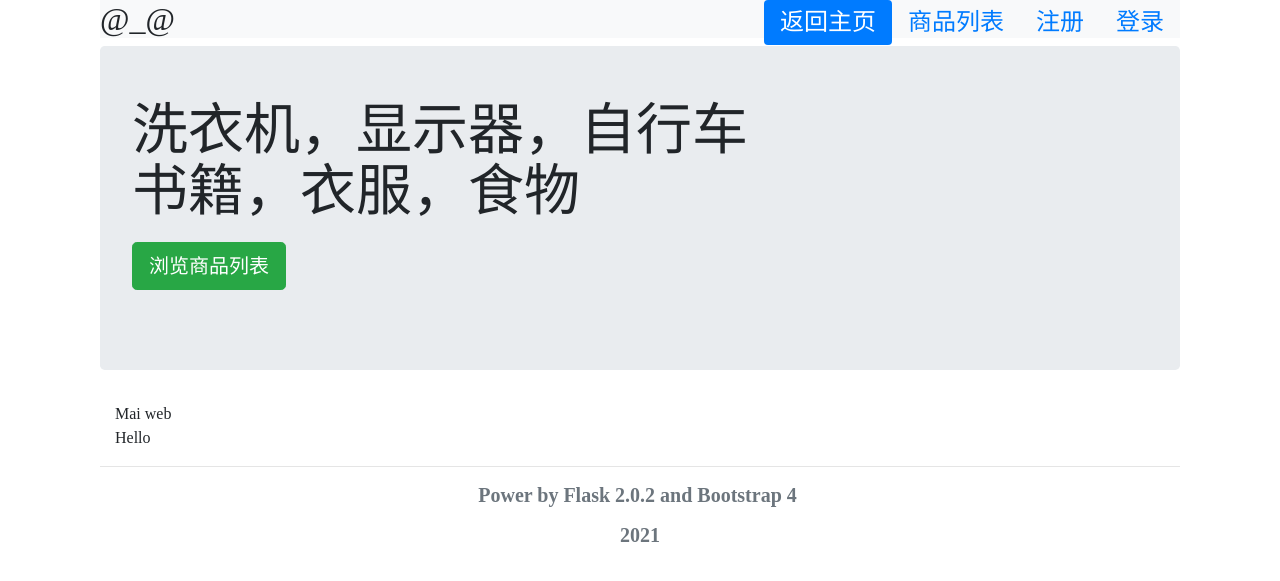
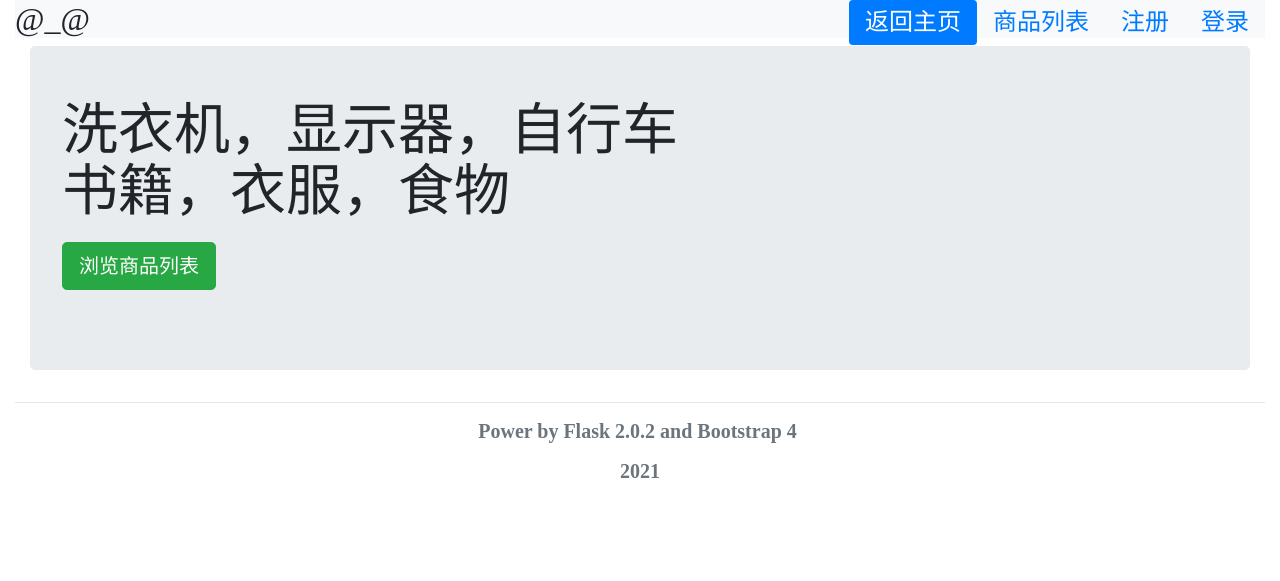
Before and after one commit to wpwupingwp/mai_web, a Flask app: page / in a window 1280 px wide. Shown: the top 581 px of the page. Run offline with Flask 2, Linux system fonts and the light colour scheme; some libraries are stand-ins or nearby versions.

Commit message:
clean div

```diff
--- a/mai/templates/base.html
+++ b/mai/templates/base.html
@@ -17,9 +17,8 @@
         body {font-family: "微软雅黑", "PingFang SC", "Hiragino Sans GB", "Heiti SC", "Microsoft YaHei", "WenQuanYi Micro Hei" !important;}
     </style>
 </head>
-<body class="container ">
-<div class="container-fluid">
-    <div class="header ">
+<body class="container-fluid">
+    <div class="header sticky-top">
         <nav class="bg-light font-weight-bolder">
             <ul class="nav nav-pills float-right">
                 {% if request.path != "/index" %}
@@ -54,15 +53,9 @@
                     </li>
                 {% endif %}
             </ul>
-        <h2 class="text mx-auto py">@_@</h2>
+        <h2 class="text">@_@</h2>
         </nav>
-    </div>
-
-    <div class="jumbotron">
-        <h1 class="display-4" style="line-height: 40px;">洗衣机，显示器，自行车</h1>
-        <p class="lead display-4">书籍，衣服，食物</p>
-        <p><a class="btn btn-lg btn-success" href="/goods" role="button">浏览商品列表</a></p>
-    </div>
+</div>
 
 <div class="container-fluid">
     {% with messages = get_flashed_messages() %}
--- a/mai/templates/index.html
+++ b/mai/templates/index.html
@@ -1,6 +1,8 @@
 {% extends "base.html" %}
 {% block content %}
-<header>Mai web</header>
-
-<p>Hello</p>
+<div class="jumbotron">
+    <h1 class="display-4" style="line-height: 40px;">洗衣机，显示器，自行车</h1>
+    <p class="lead display-4">书籍，衣服，食物</p>
+    <p><a class="btn btn-lg btn-success" href="/goods" role="button">浏览商品列表</a></p>
+</div>
 {% endblock %}
--- a/mai/templates/my_goods.html
+++ b/mai/templates/my_goods.html
@@ -1,6 +1,6 @@
 {% extends "base.html" %}
 {% block content %}
-<h1>我的商品列表</h1>
+<h1 class="text-center">我的商品列表</h1>
 <table class="table table-hover">
     <thead>
     <tr>
```
